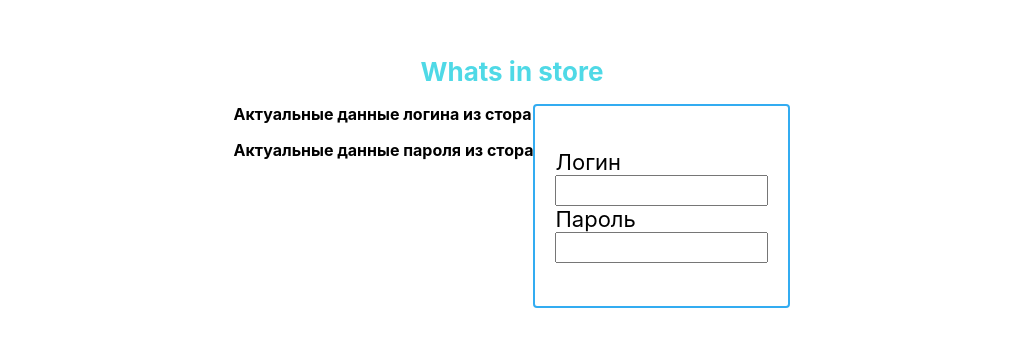
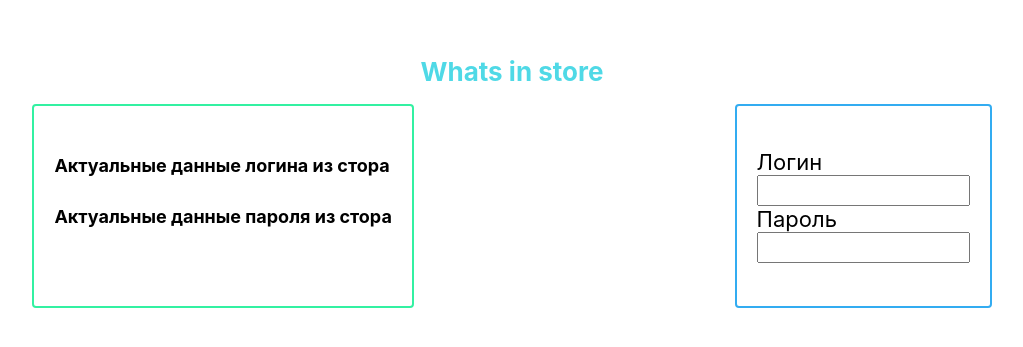
Before and after one commit to fedorukvl/react-store-check, a React (Create React App) app: page /store in a window 1280 px wide. Shown: the part 227-574 px from the top of the page, without its empty margins (128-1151 px from the left). Built offline with nearby package versions, Linux system fonts and the light colour scheme.

Commit message:
Добавлены стили компоненту ResultWindow

```diff
--- a/src/App.css
+++ b/src/App.css
@@ -11,4 +11,7 @@
 }
 .app .app__info-windows {
   display: flex;
+  flex-wrap: wrap;
+  width: 100%;
+  justify-content: space-around;
 }
--- a/src/Components/ResultWindow/Result-window.jsx
+++ b/src/Components/ResultWindow/Result-window.jsx
@@ -1,5 +1,6 @@
 import React from "react";
 import { useSelector } from "react-redux";
+import "../../media/css/ResultWindow.css";
 
 function ResultWindow() {
   const { login, password } = useSelector((state) => state);
--- /dev/null
+++ b/src/media/css/ResultWindow.css
@@ -0,0 +1,24 @@
+.result {
+  padding: 20px;
+  height: 20vh;
+  border: 2px solid rgb(51, 241, 162);
+  border-radius: 4px;
+  display: flex;
+  flex-direction: column;
+  justify-content: center;
+}
+.result .result__login,
+.result .result__password {
+  display: flex;
+  flex-direction: column;
+  align-items: center;
+  justify-content: space-around;
+}
+.result .result__login-title,
+.result .result__password-title {
+  font-size: 18px;
+}
+.result .result__login,
+.result .result__password {
+  font-size: 15px;
+}
```
